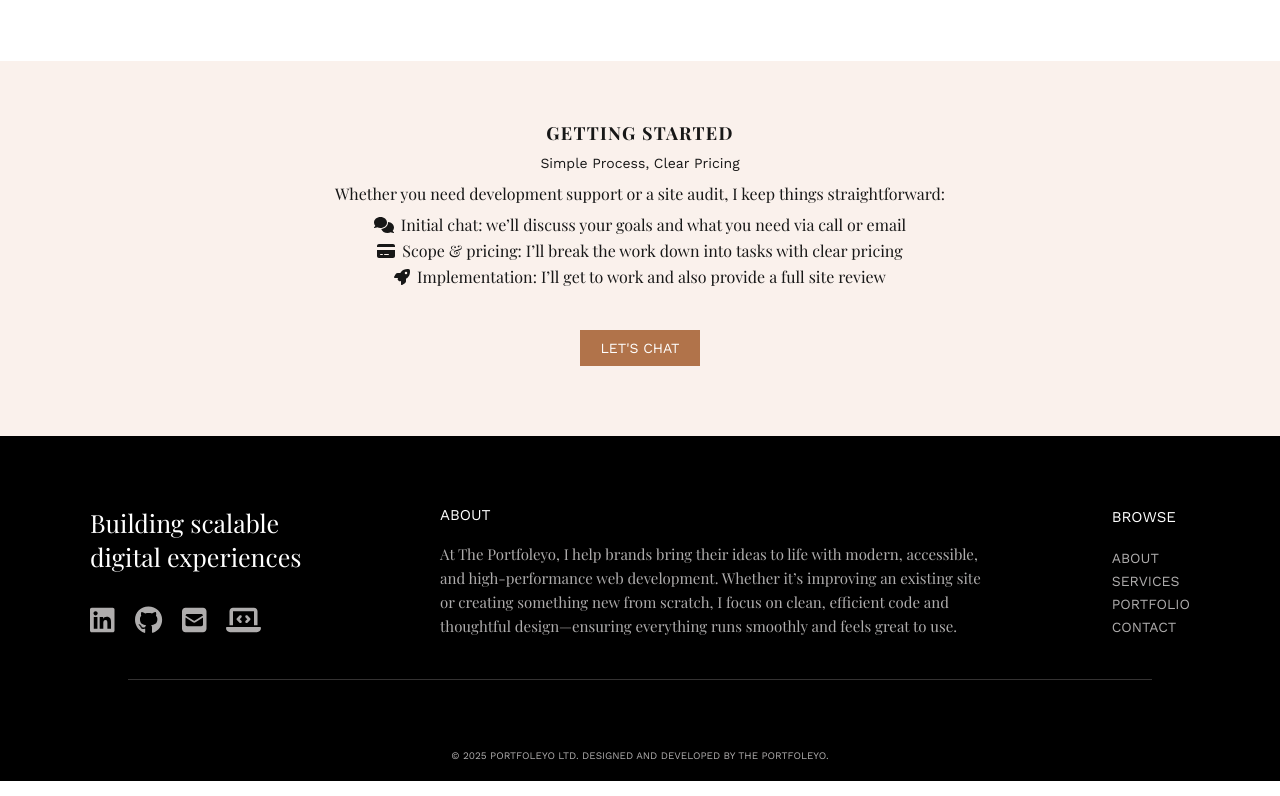
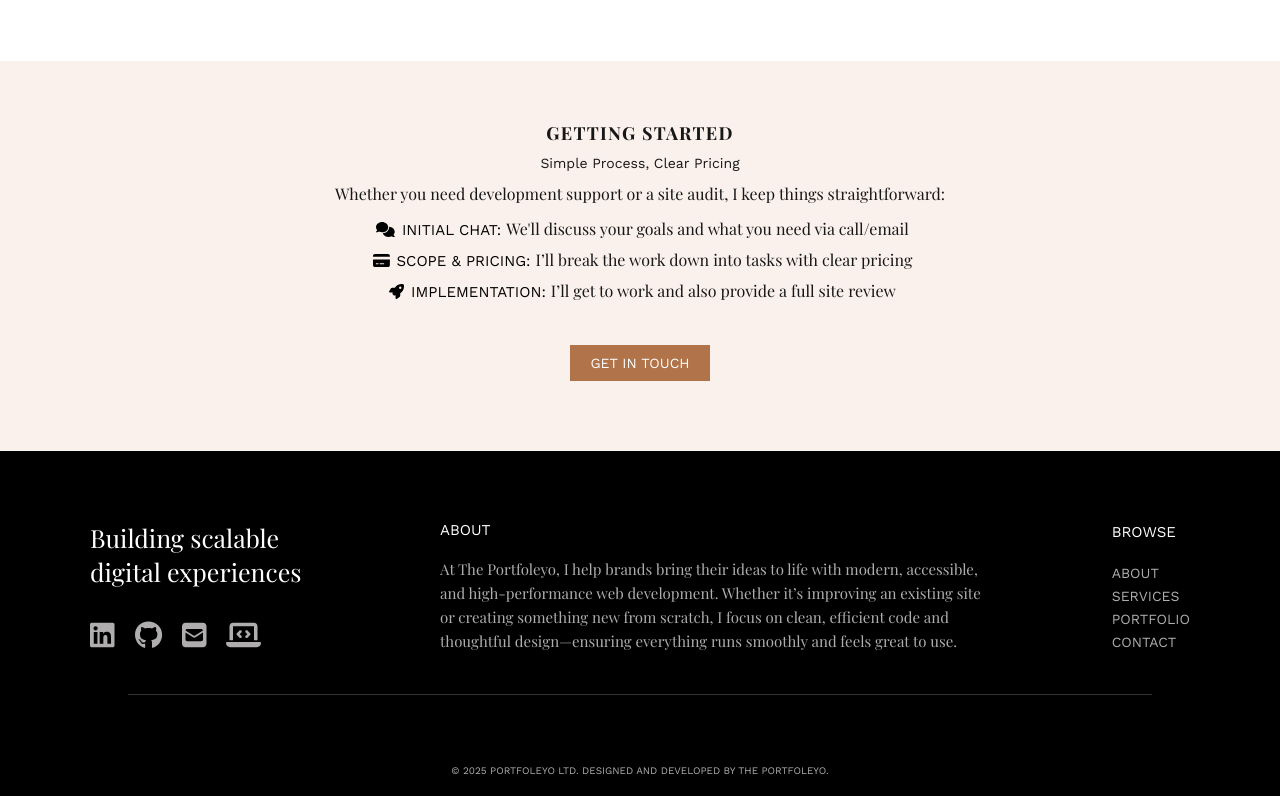
Before and after one commit to lindsayfoley/portfoleyo, a Next.js app: page /services in a window 1280 px wide. Shown: the part 1526-2322 px from the top of the page. Built offline with nearby package versions, Linux system fonts and the light colour scheme; a web font is replaced by a local one.

Commit message:
small update to Getting Started section

```diff
--- a/src/constants/services/content.ts
+++ b/src/constants/services/content.ts
@@ -108,15 +108,18 @@ export const SERVICES_CONTENT = {
     },
     list: [
       {
-        text: "Initial chat: we’ll discuss your goals and what you need via call or email",
+        title: "Initial chat:",
+        text: "We'll discuss your goals and what you need via call/email",
         icon: faComments,
       },
       {
-        text: "Scope & pricing: I’ll break the work down into tasks with clear pricing",
+        title: "Scope & pricing:",
+        text: "I’ll break the work down into tasks with clear pricing",
         icon: faCreditCard,
       },
       {
-        text: "Implementation: I’ll get to work and also provide a full site review",
+        title: "Implementation:",
+        text: "I’ll get to work and also provide a full site review",
         icon: faRocket,
       },
     ],
--- a/src/pages/services.tsx
+++ b/src/pages/services.tsx
@@ -87,14 +87,19 @@ export default function Services() {
           theme={SERVICES_CONTENT.gettingStarted.banner.theme}
         >
           <ol className={styles.list}>
-            {SERVICES_CONTENT.gettingStarted.list.map(({ text, icon }) => (
-              <li key={text}>
-                <FontAwesomeIcon className={styles.icon} icon={icon} />
-                {text}
-              </li>
-            ))}
+            {SERVICES_CONTENT.gettingStarted.list.map(
+              ({ title, text, icon }) => (
+                <li key={text}>
+                  <h5 className={styles.heading}>
+                    <FontAwesomeIcon className={styles.icon} icon={icon} />
+                    {title}
+                  </h5>
+                  {text}
+                </li>
+              )
+            )}
           </ol>
-          <AnchorButton href="/about#contact" cta="Let's chat" />
+          <AnchorButton href="/about#contact" cta="Get in touch" />
         </Banner>
       </main>
     </>
--- a/src/styles/services.module.css
+++ b/src/styles/services.module.css
@@ -10,3 +10,15 @@
 .icon {
     padding-right: 7px;
 }
+
+.heading {
+    text-transform: uppercase;
+    font-family: "Work Sans", serif;
+    font-optical-sizing: auto;
+    font-style: normal;
+    font-weight: normal;
+    font-size: 15px;
+    color: var(--dark-background);
+    padding: 5px 5px 0;
+    display: inline-block;
+}
```
